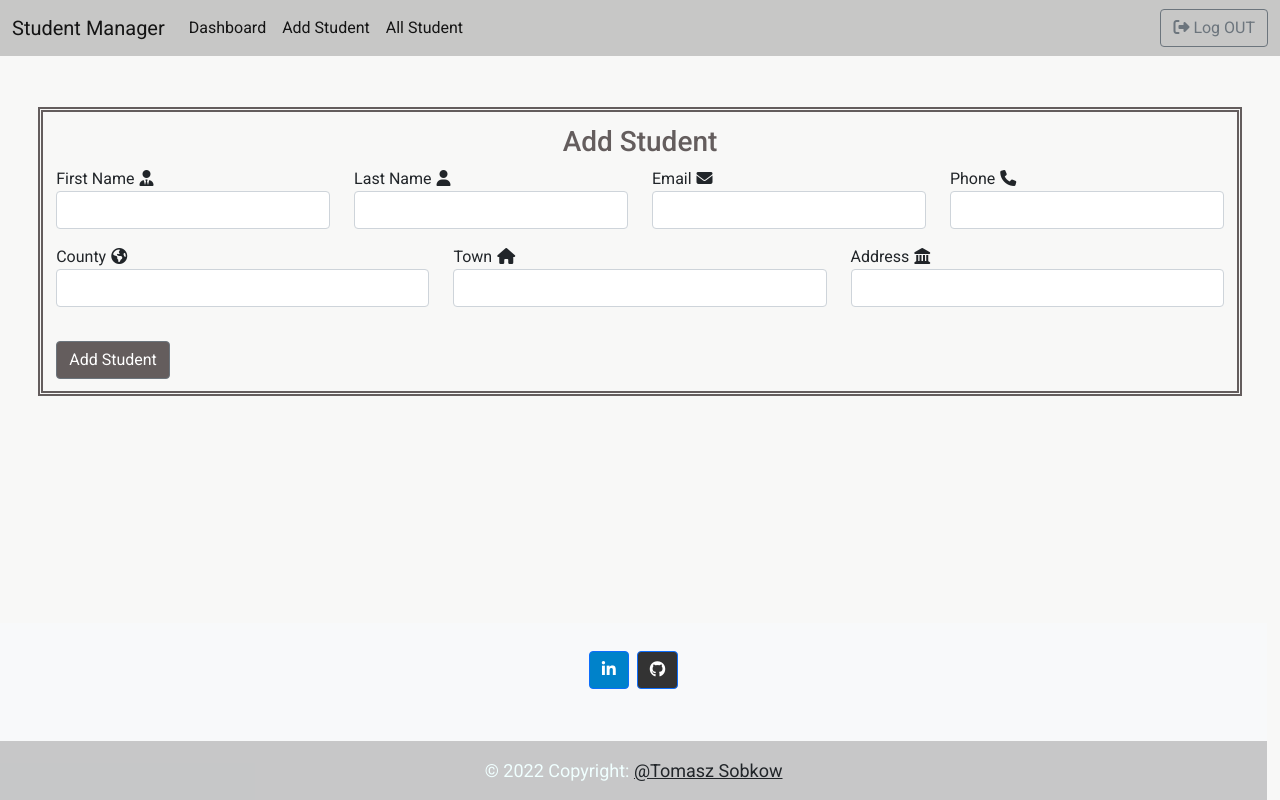
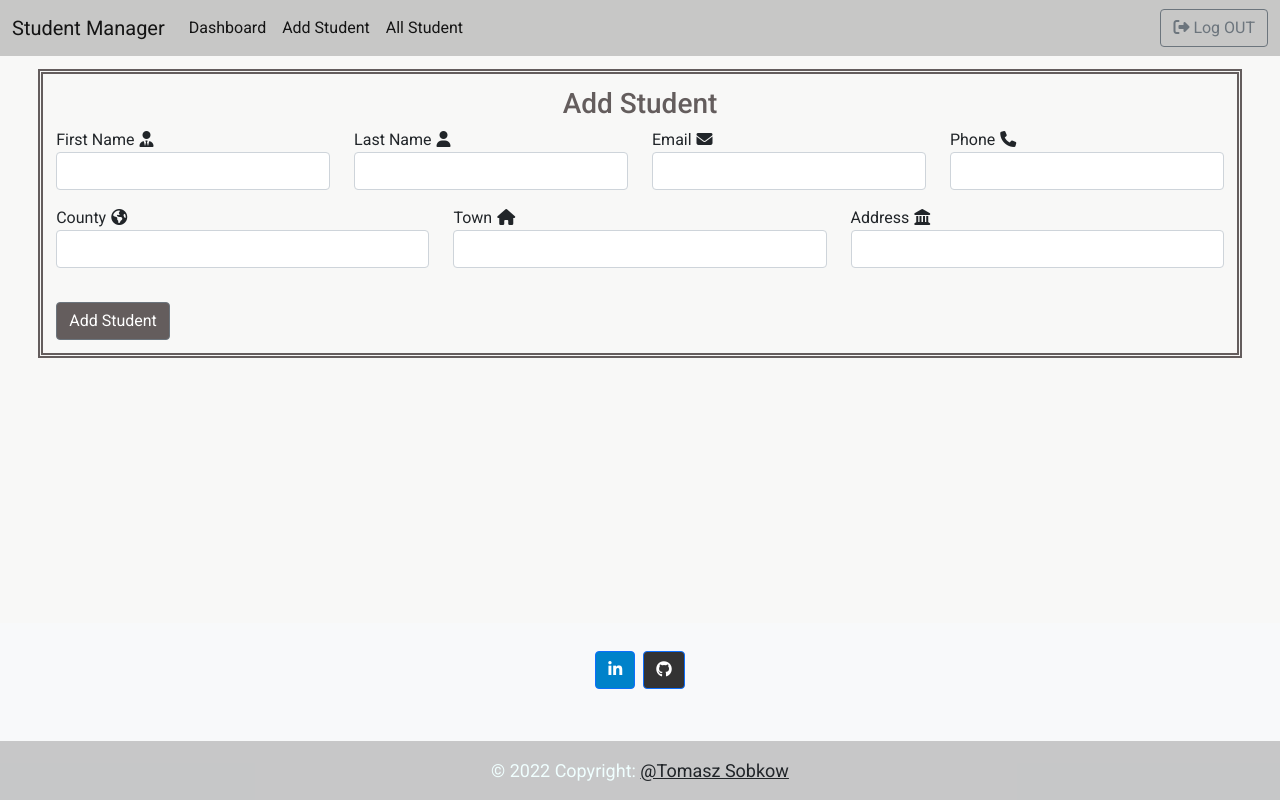
Before and after one commit to TomaszSobkow/StudentManagerFrontend, an Angular app: page /defaultComponent/addstudent in a window 1280 px wide. Built offline with nearby package versions, Linux system fonts and the light colour scheme.

Commit message:
small improvement in connection with footer

```diff
--- a/src/app/addstudent/addstudent.component.css
+++ b/src/app/addstudent/addstudent.component.css
@@ -1,5 +1,5 @@
 body{
-  margin: 4% 3%  1% 3%;
+  margin: 0% 3%  1% 3%;
   padding: 1%;
 
   border: 5px double  rgb(100, 93, 93);;
--- a/src/app/app.component.html
+++ b/src/app/app.component.html
@@ -3,7 +3,6 @@
   <div>
       <div>
         <router-outlet></router-outlet>
-        <app-footer></app-footer>
       </div>
   </div>
 </body>
--- a/src/app/app.module.ts
+++ b/src/app/app.module.ts
@@ -1,4 +1,4 @@
-import { FooterComponent } from './footer/footer.component';
+
 import { DefaultModule } from './dashboard/layouts/default/default.module';
 
 import { BrowserModule } from '@angular/platform-browser';
@@ -19,7 +19,7 @@ import { RegisterService } from './services/register.service';
     AppComponent,
     SignupComponent,
     RegisterComponent,
-    FooterComponent
+
 
    ],
   imports: [
--- a/src/app/authentication/signup/signup.component.html
+++ b/src/app/authentication/signup/signup.component.html
@@ -47,9 +47,5 @@
         </section>
 
     </div>
-
-    <!-- JS -->
-    <script src="/vendor/jquery/jquery.min.js"></script>
-    <script src="/js/main.js"></script>
 </body>
 </html>
--- a/src/app/dashboard/layouts/default/default.component.css
+++ b/src/app/dashboard/layouts/default/default.component.css
@@ -1,5 +1,3 @@
 body{
-
-
 margin-bottom: 1%;
 }
--- a/src/app/dashboard/layouts/default/default.component.html
+++ b/src/app/dashboard/layouts/default/default.component.html
@@ -1,5 +1,8 @@
-<app-navbar></app-navbar>
+
 <body>
 
+<app-navbar></app-navbar>
 <router-outlet></router-outlet>
+<app-footer></app-footer>
+
 </body>
--- a/src/app/dashboard/layouts/default/default.module.ts
+++ b/src/app/dashboard/layouts/default/default.module.ts
@@ -9,6 +9,7 @@ import { CommonModule } from '@angular/common';
 import { DefaultComponent } from './default.component';
 import { UpdatestudentComponent } from 'src/app/updatestudent/updatestudent.component';
 import { FormsModule } from '@angular/forms';
+import { FooterComponent } from 'src/app/footer/footer.component';
 
 
 
@@ -20,8 +21,7 @@ import { FormsModule } from '@angular/forms';
     AddstudentComponent,
     UpdatestudentComponent,
     ListofstudentsComponent,
-
-
+    FooterComponent
 
   ],
   imports: [
--- a/src/app/footer/footer.component.css
+++ b/src/app/footer/footer.component.css
@@ -1,7 +1,7 @@
 .footer{
     position: absolute;
     bottom: 0;
-    width: 99%;
+    width: 100%;
 
     text-align: center;
     font-size:  18px;
--- a/src/app/footer/footer.component.html
+++ b/src/app/footer/footer.component.html
@@ -23,7 +23,7 @@
   <!-- Copyright -->
   <div class="text-center p-3" style="background-color: rgba(0, 0, 0, 0.2)">
     © 2022 Copyright:
-    <a class="text-dark">@Tomasz Sobkow</a>
+    <a class="text-dark" href="mailto:sobeczki@gmail.com">@Tomasz Sobkow</a>
   </div>
   <!-- Copyright -->
 
--- a/src/app/listofstudents/listofstudents.component.css
+++ b/src/app/listofstudents/listofstudents.component.css
@@ -2,7 +2,7 @@ body{
   padding: 1%;
   border: 5px double  rgb(100, 93, 93);;
   background-color: white;
-  margin: 4% 2% 1% 2%;
+  margin: 0% 2% 1% 2%;
 }
 
 th{
--- a/src/app/listofstudents/listofstudents.component.html
+++ b/src/app/listofstudents/listofstudents.component.html
@@ -32,5 +32,7 @@
           </tbody>
       </table>
 
+
+
   </div>
 </body>
```
